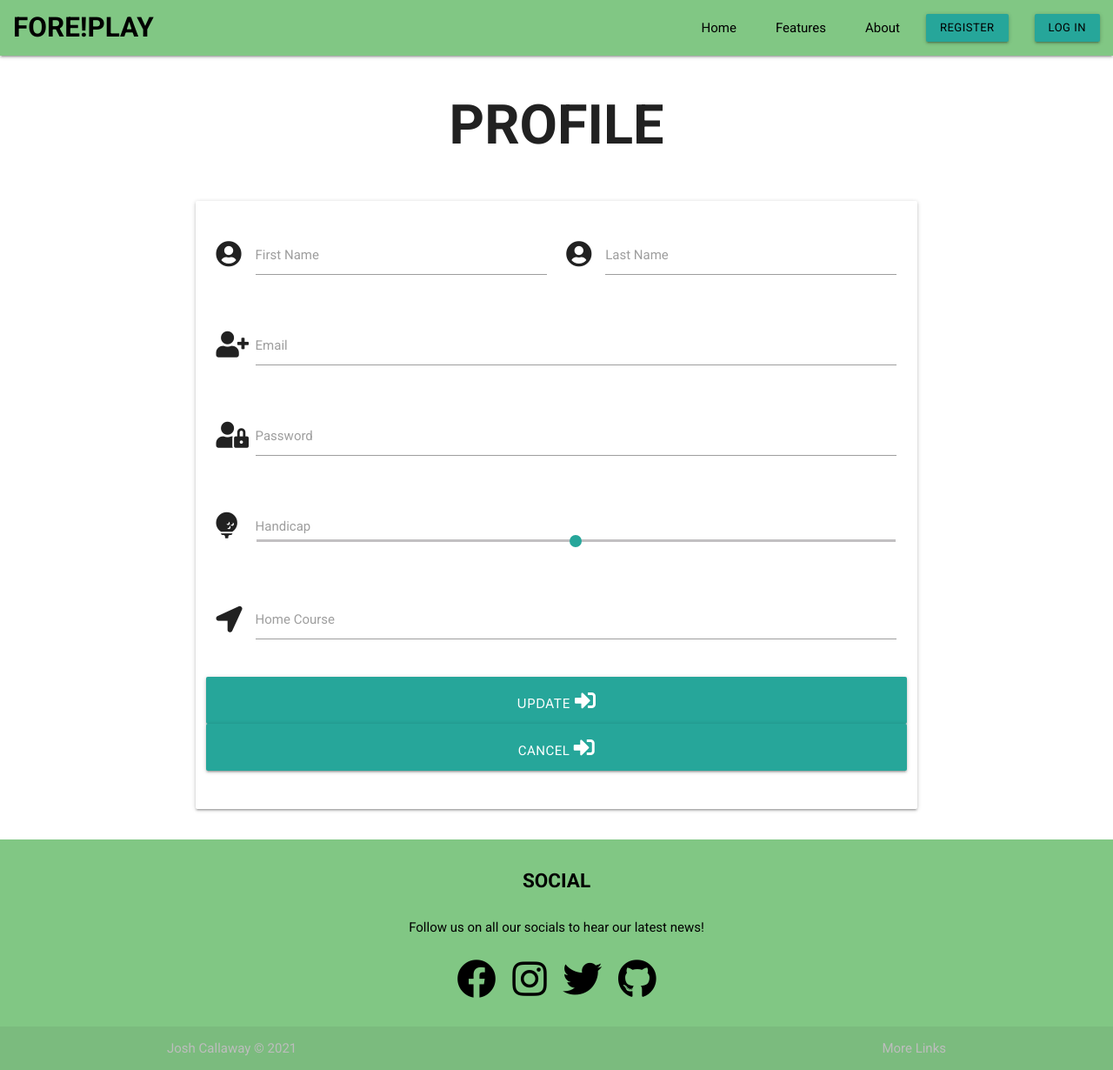
After one commit to joshcallawaydev/fore-play-app, a Flask app: template templates/edit_profile.html in a window 1280 px wide. The commit adds this page. Shown: the whole page at 87% size. Run offline with Flask 2, Linux system fonts and the light colour scheme; the template is opened without the code that fills it, so the values that code supplies are empty; some libraries are stand-ins or nearby versions.

Commit message:
Added edit profile function and functionality.

```diff
--- a/app.py
+++ b/app.py
@@ -94,6 +94,28 @@ def profile(id):
     return redirect(url_for("login"))
 
 
+@app.route("/edit_profile/<id>", methods=["GET", "POST"])
+def edit_profile(id):
+
+    user = mongo.db.users.find_one(
+        {"_id": ObjectId(id)})
+
+    if request.method == "POST":
+
+        edit = {
+            "email": request.form.get("email").lower(),
+            "password": generate_password_hash(request.form.get("password")),
+            "handicap": request.form.get("handicap"),
+            "home_course": request.form.get("home_course"),
+            "first_name": request.form.get("first_name"),
+            "last_name": request.form.get("last_name")
+        }
+        mongo.db.spots.update({"_id": ObjectId(id)}, edit)
+        flash("Profile updated!")
+
+    return render_template("edit_profile.html", user=user)
+
+
 @app.route("/logout")
 def logout():
     # remove user from session cookie
--- /dev/null
+++ b/templates/edit_profile.html
@@ -0,0 +1,72 @@
+{% extends "base.html" %}
+{% block content %}
+
+<h1 class="title">Profile</h1>
+
+<div class="row">
+    <form class="col s12 m8 offset-m2" method="POST" action="#">
+        <!-- add action url for -->
+        <div class="card-panel">
+            <div class="row">
+                <!-- first name and last name row -->
+                <div class="input-field col s12 m6">
+                    <i class="fas fa-user-circle prefix"></i>
+                    <input id="first_name" name="first_name" type="text" class="validate">
+                    <label for="first_name">First Name</label>
+                </div>
+                <div class="input-field col s12 m6">
+                    <i class="fas fa-user-circle prefix"></i>
+                    <input id="last_name" name="last_name" type="text" class="validate">
+                    <label for="last_name">Last Name</label>
+                </div>
+            </div>
+            <div class="row">
+                <!-- username row -->
+                <div class="input-field col s12">
+                    <i class="fas fa-user-plus prefix"></i>
+                    <input id="email" name="email" type="text" class="validate">
+                    <label for="email">Email</label>
+                </div>
+            </div>
+            <div class="row">
+                <!-- password row -->
+                <div class="input-field col s12">
+                    <i class="fas fa-user-lock prefix"></i>
+                    <input id="password" name="password" type="password" class="validate">
+                    <label for="password">Password</label>
+                </div>
+            </div>
+            <div class="row">
+                <!-- handicap entry row as slider -->
+                <div class="range-field input-field col s12">
+                    <i class="fas fa-golf-ball prefix"></i>
+                    <label for="handicap">Handicap</label>
+                    <br>
+                    <input type="range" id="handicap" name="handicap" class="validate" min="0" max="36" />
+                </div>
+            </div>
+            <div class="row">
+                <!-- course input row -->
+                <div class="input-field col s12">
+                    <i class="fas fa-location-arrow prefix"></i>
+                    <input id="home_course" name="home_course" type="text" class="validate">
+                    <label for="home_course">Home Course</label>
+                </div>
+            </div>
+            <div class="row">
+                <!-- submit button -->
+                <button type="submit" class="col s12 btn-large text-shadow">
+                    Update <i class="fas fa-sign-in-alt"></i>
+                </button>
+                <!-- cancel button -->
+                <a href="{{ url_for('profile', id=user._id) }}" class="col s12 btn-large text-shadow">
+                    Cancel <i class="fas fa-sign-in-alt"></i>
+                </a>
+            </div>
+        </div>
+    </form>
+</div>
+
+
+
+{% endblock %}
```
Also changed, not shown: templates/profile.html (+7 -2 lines).
